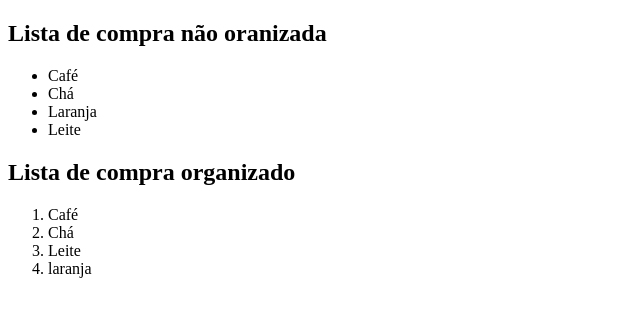
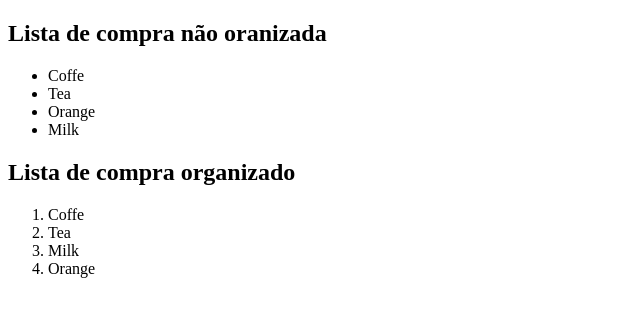
Before and after one commit to Debora2007ap/Debora-Kokot.github.io, a plain HTML site: page Untitled-1.html in a window 1280 px wide. Shown: the full height of the page, 0-640 px from the left. Drawn offline with Linux system fonts and the light colour scheme.

Commit message:
Update Untitled-1.html

```diff
--- a/Untitled-1.html
+++ b/Untitled-1.html
@@ -5,19 +5,19 @@
 <h2>Lista de compra não oranizada</h2>
 
 <ul>
-  <li>Café</li>
-  <li>Chá</li>
-  <li>Laranja</li>
-  <li>Leite</li>
+  <li>Coffe</li>
+  <li>Tea</li>
+  <li>Orange</li>
+  <li>Milk</li>
 </ul>
 
 <h2>Lista de compra organizado</h2>
 
 <ol>
-  <li>Café</li>
-  <li>Chá</li>
-  <li>Leite</li>
- <li>laranja</li>
+  <li>Coffe</li>
+  <li>Tea</li>
+  <li>Milk</li>
+ <li>Orange</li>
 </ol>
 
 </body>
```
